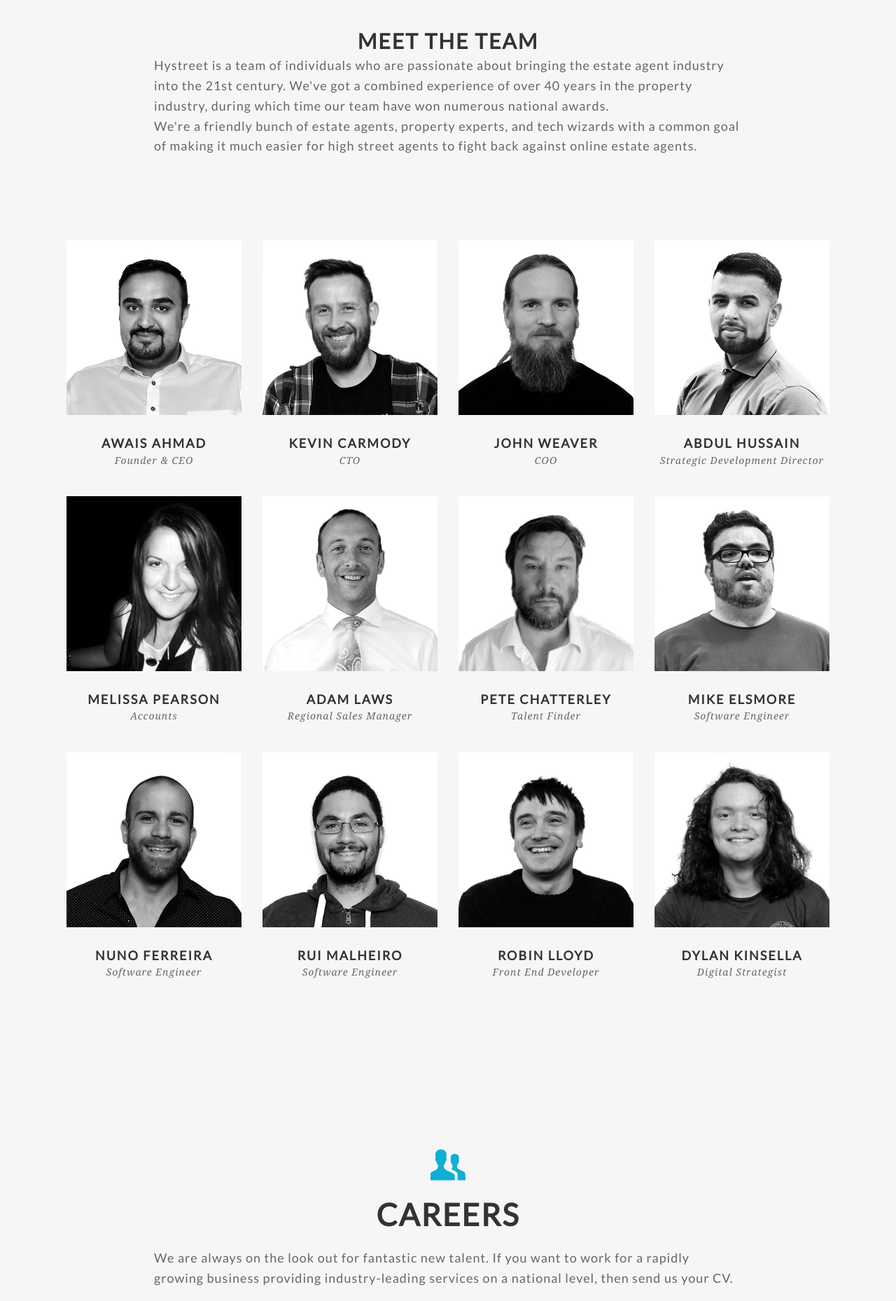
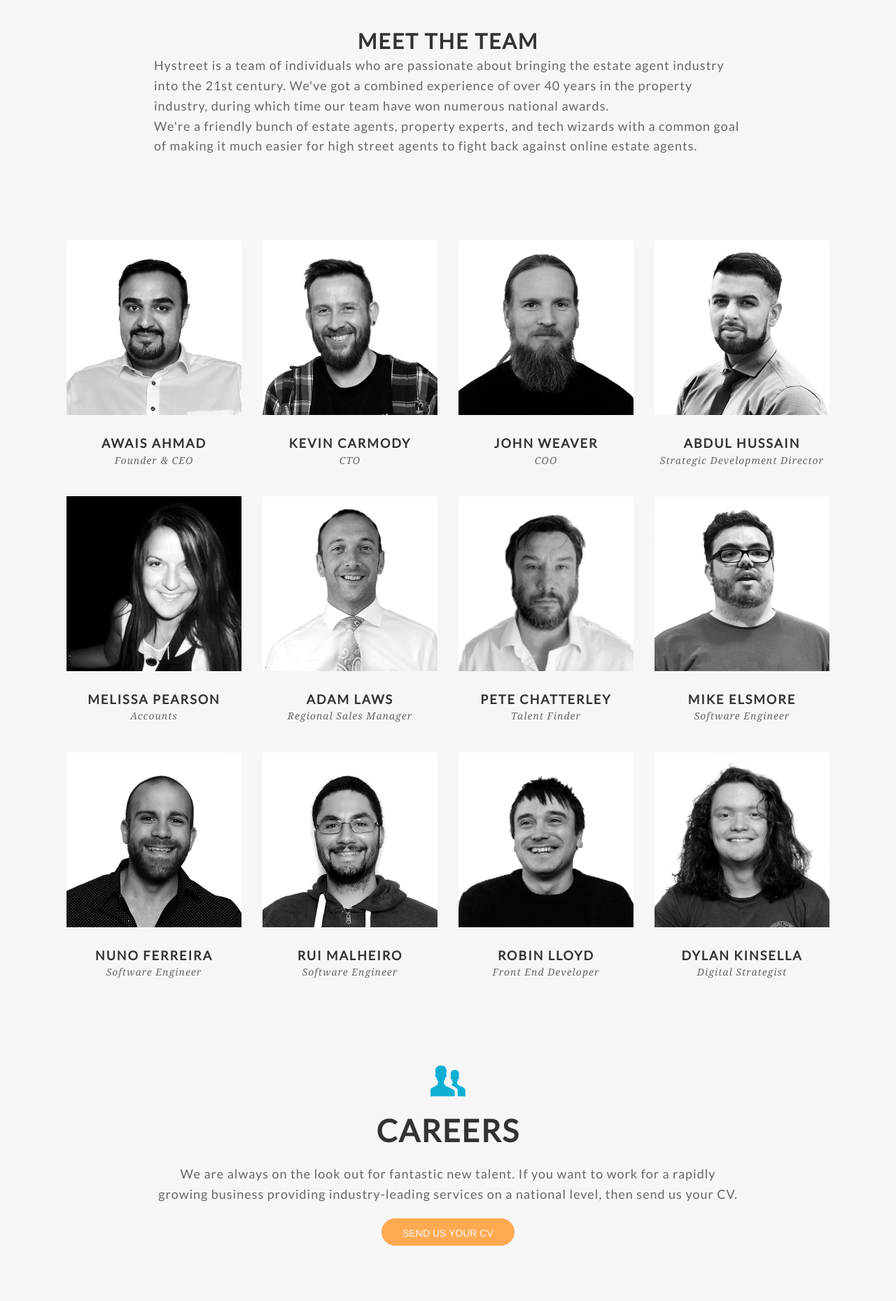
Before and after one commit to hystreet/hystreet.github.io, a Jekyll site: the page built from about-us/index.html, in a window 1280 px wide. Shown: the part 864-2723 px from the top of the page at 70% size. Built offline with Jekyll 4.4.1, drawn with Linux system fonts in a browser that asks for light colours; some web fonts are replaced; a script that is not in the unit is left out.

Commit message:
Update index.html

```diff
--- a/about-us/index.html
+++ b/about-us/index.html
@@ -135,15 +135,12 @@
         </div>
       {% endfor %}
     </div>
-
-    <div class='three spacing'></div>
-    <div class='three spacing'></div>
   </div>
 </div>
 
 <div class='full'>
   <div class='row'>
-    <div class='special-title centered-text'>
+    <div class='special-title layout-text'>
       <i class='icon-users'></i>
       <h1>Careers</h1>
       <p>
```
